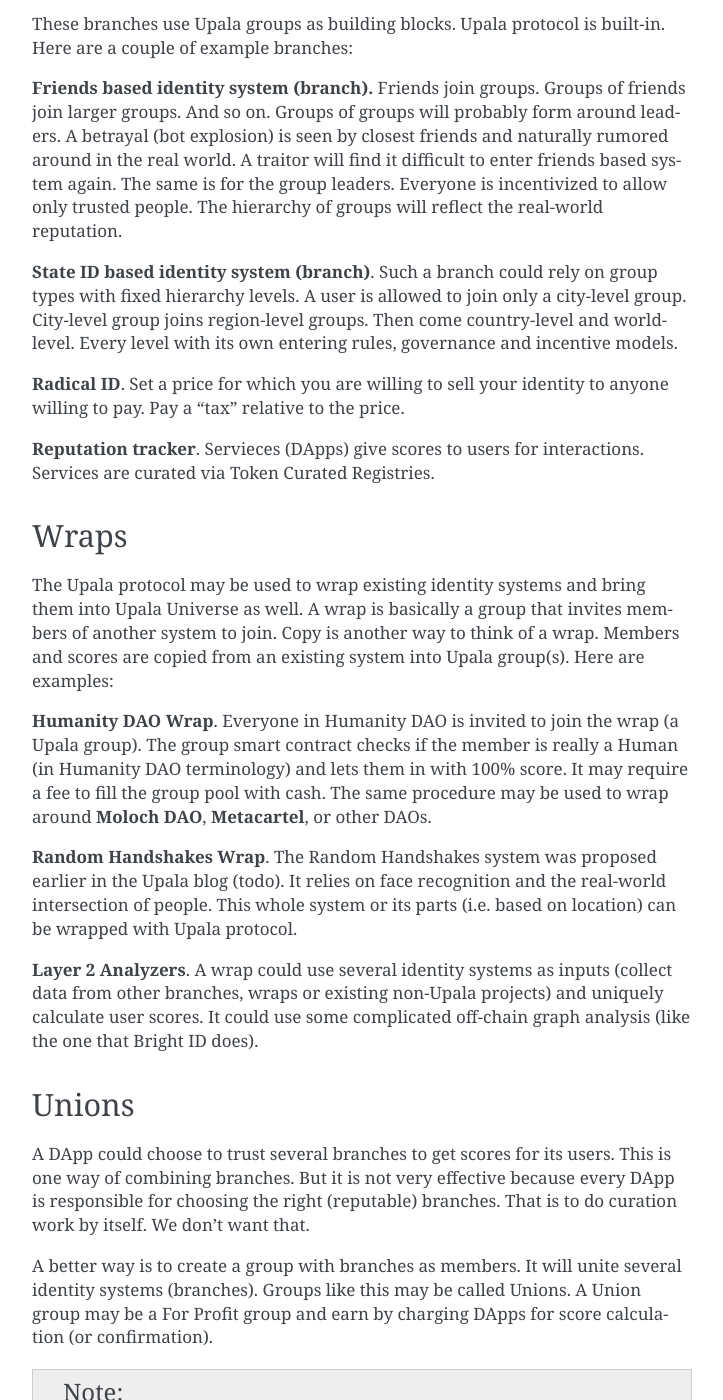
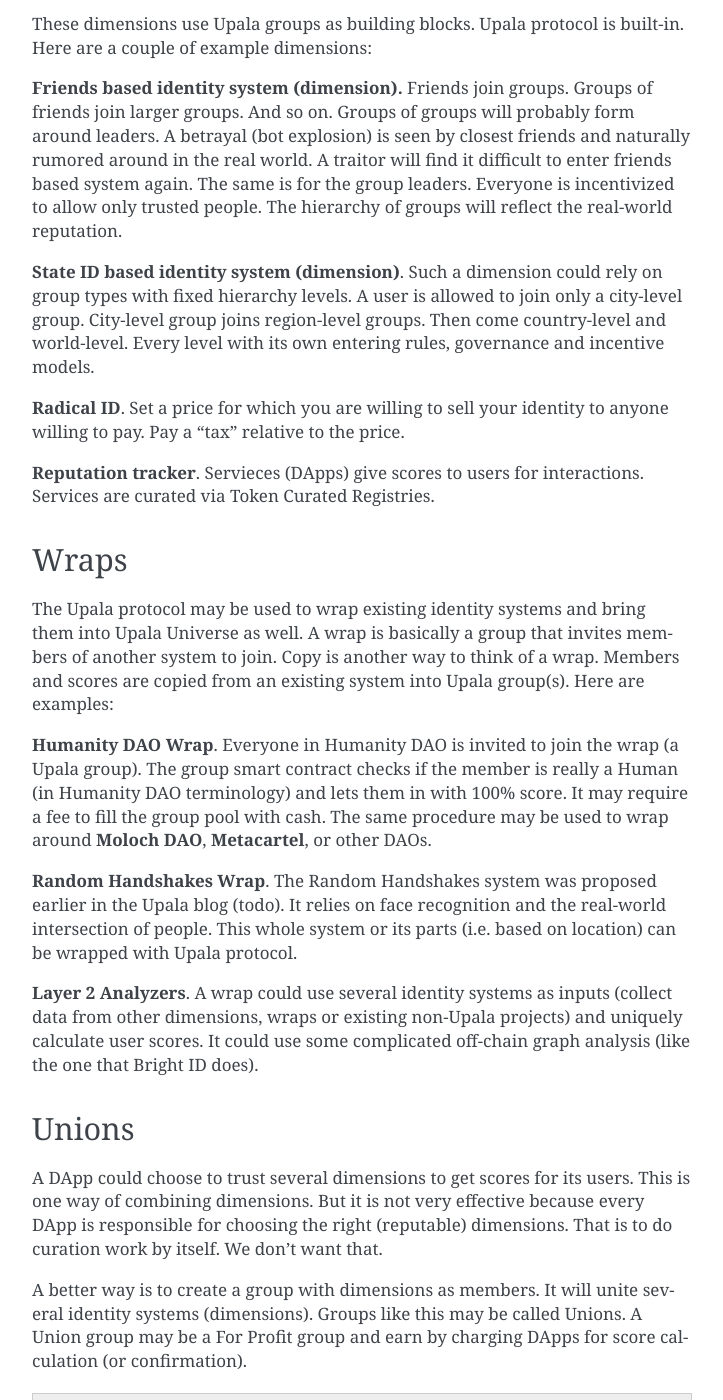
Before and after one commit to upala-digital-identity/docs, a Sphinx documentation site: the page built from source/universe.rst, in a window 1280 px wide and 1400 px high, scrolled down 1574 px. Shown: the whole window, without its empty margins (388-1111 px from the left). Built offline with Sphinx 7.4.7, drawn with Linux system fonts in a browser that asks for light colours; some of the changed text lies outside the part shown.

Commit message:
branches -> dimensions

```diff
--- a/source/universe.rst
+++ b/source/universe.rst
@@ -43,20 +43,20 @@ A group may decide to use a Token curated registry to curate its members.
 A group that caches user scores and saves gas on calculations.
 
 
-Branches
-========
+Dimensions
+==========
 
-We can go further and build **whole identity systems** using Upala protocol. We call them **branches**. There are two flavors of branches: Upala native branches and Wraps. The whole set of projects using Upala Protocol is called **The Upala Universe**.
+We can go further and build **whole identity systems** using Upala protocol. We call them **dimensions**. There are two flavors of dimensions: Upala native dimensions and Wraps. The whole set of projects using Upala Protocol is called **The Upala Universe**.
 
 
-Upala-native branches
----------------------
+Upala-native dimensions
+-----------------------
 
-These branches use Upala groups as building blocks. Upala protocol is built-in. Here are a couple of example branches:
+These dimensions use Upala groups as building blocks. Upala protocol is built-in. Here are a couple of example dimensions:
 
-**Friends based identity system (branch).** Friends join groups. Groups of friends join larger groups. And so on. Groups of groups will probably form around leaders. A betrayal (bot explosion) is seen by closest friends and naturally rumored around in the real world. A traitor will find it difficult to enter friends based system again. The same is for the group leaders. Everyone is incentivized to allow only trusted people. The hierarchy of groups will reflect the real-world reputation.
+**Friends based identity system (dimension).** Friends join groups. Groups of friends join larger groups. And so on. Groups of groups will probably form around leaders. A betrayal (bot explosion) is seen by closest friends and naturally rumored around in the real world. A traitor will find it difficult to enter friends based system again. The same is for the group leaders. Everyone is incentivized to allow only trusted people. The hierarchy of groups will reflect the real-world reputation.
 
-**State ID based identity system (branch)**. Such a branch could rely on group types with fixed hierarchy levels. A user is allowed to join only a city-level group. City-level group joins region-level groups. Then come country-level and world-level. Every level with its own entering rules, governance and incentive models.
+**State ID based identity system (dimension)**. Such a dimension could rely on group types with fixed hierarchy levels. A user is allowed to join only a city-level group. City-level group joins region-level groups. Then come country-level and world-level. Every level with its own entering rules, governance and incentive models.
 
 **Radical ID**. Set a price for which you are willing to sell your identity to anyone willing to pay. Pay a "tax" relative to the price.
 
@@ -72,18 +72,18 @@ The Upala protocol may be used to wrap existing identity systems and bring them
 
 **Random Handshakes Wrap**. The Random Handshakes system was proposed earlier in the Upala blog (todo). It relies on face recognition and the real-world intersection of people. This whole system or its parts (i.e. based on location) can be wrapped with Upala protocol.
 
-**Layer 2 Analyzers**. A wrap could use several identity systems as inputs (collect data from other branches, wraps or existing non-Upala projects) and uniquely calculate user scores. It could use some complicated off-chain graph analysis (like the one that Bright ID does).
+**Layer 2 Analyzers**. A wrap could use several identity systems as inputs (collect data from other dimensions, wraps or existing non-Upala projects) and uniquely calculate user scores. It could use some complicated off-chain graph analysis (like the one that Bright ID does).
 
 Unions
 ======
 
-A DApp could choose to trust several branches to get scores for its users. This is one way of combining branches. But it is not very effective because every DApp is responsible for choosing the right (reputable) branches. That is to do curation work by itself. We don't want that.
+A DApp could choose to trust several dimensions to get scores for its users. This is one way of combining dimensions. But it is not very effective because every DApp is responsible for choosing the right (reputable) dimensions. That is to do curation work by itself. We don't want that.
 
-A better way is to create a group with branches as members. It will unite several identity systems (branches). Groups like this may be called Unions. A Union group may be a For Profit group and earn by charging DApps for score calculation (or confirmation).
+A better way is to create a group with dimensions as members. It will unite several identity systems (dimensions). Groups like this may be called Unions. A Union group may be a For Profit group and earn by charging DApps for score calculation (or confirmation).
 
 .. note::
 
-	Group types and branches are just paradigms. Neither Group types nor Branches are parts of the protocol. These are just sets of **paradigms** with arbitrary names. These paradigms help to understand the possibilities of the protocol. And can be helpful when building on top of Upala.
+	Group types and dimensions are just paradigms. Neither Group types nor Dimensions are parts of the protocol. These are just sets of **paradigms** with arbitrary names. These paradigms help to understand the possibilities of the protocol. And can be helpful when building on top of Upala.
 
 
 .. include:: ./footer.rst
```
